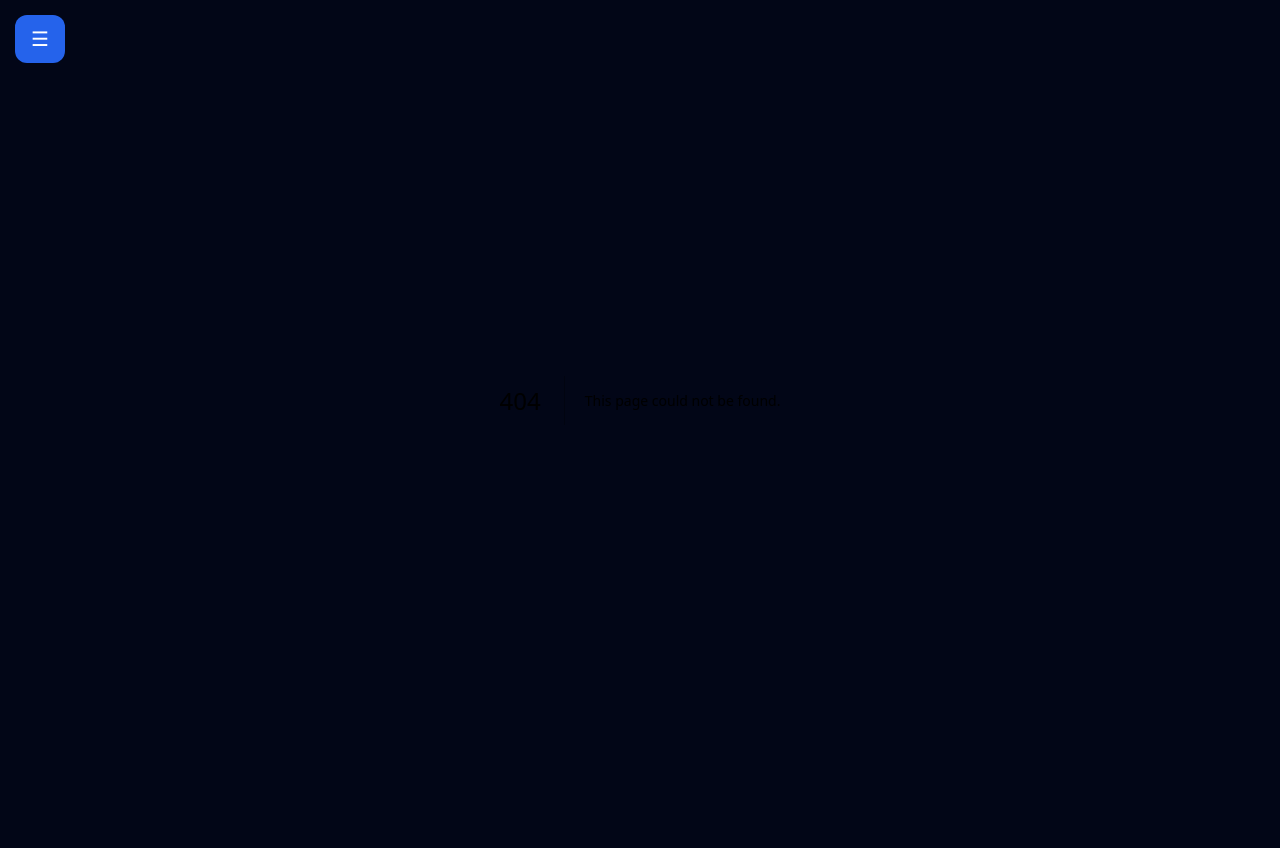
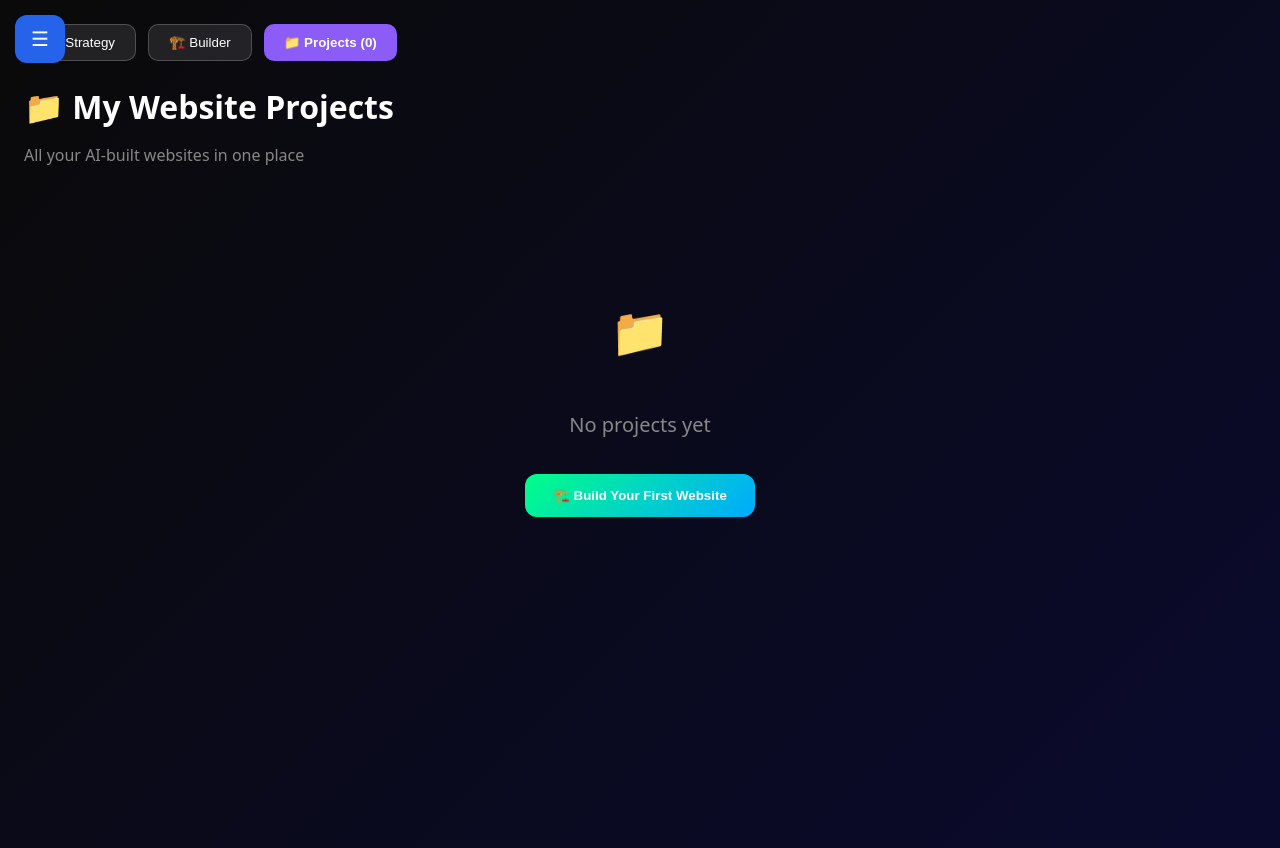
Before and after one commit to snapsparkofficial00-cloud/Ai, a Next.js app: page /website-empire/projects in a window 1280 px wide. Before the commit this address had no page. Before the commit the page ends 800 px from the top, so only its background shows below. Built offline with nearby package versions, Linux system fonts and the light colour scheme.

Commit message:
app/website-empire/projects/page.tsx

```diff
--- /dev/null
+++ b/app/website-empire/projects/page.tsx
@@ -0,0 +1,202 @@
+"use client";
+import { useState } from "react";
+import Link from "next/link";
+
+export default function ProjectsPage() {
+  const [projects, setProjects] = useState<any[]>([]);
+  const [previewProject, setPreviewProject] = useState<any>(null);
+
+  // Load projects on mount
+  useState(() => {
+    const saved = localStorage.getItem("website-projects");
+    if (saved) setProjects(JSON.parse(saved));
+  });
+
+  function deleteProject(id: number) {
+    const updated = projects.filter(p => p.id !== id);
+    setProjects(updated);
+    localStorage.setItem("website-projects", JSON.stringify(updated));
+  }
+
+  function downloadProject(project: any) {
+    let code = project.websiteCode;
+    Object.entries(project.pages || {}).forEach(([name, pageCode]: [string, any]) => {
+      if (name !== "index") code += `\n\n<!-- ${name.toUpperCase()} -->\n${pageCode}`;
+    });
+    const blob = new Blob([code], { type: "text/html" });
+    const url = URL.createObjectURL(blob);
+    const a = document.createElement("a");
+    a.href = url;
+    a.download = `${project.niche.replace(/\s+/g, "-")}-website.html`;
+    a.click();
+  }
+
+  return (
+    <main style={{
+      background: "linear-gradient(135deg, #0a0a0a, #0a0a2e)",
+      minHeight: "100vh", color: "white", padding: "24px", fontFamily: "system-ui",
+    }}>
+      <div style={{ maxWidth: "1400px", margin: "0 auto" }}>
+
+        {/* NAVIGATION */}
+        <div style={{ display: "flex", gap: "12px", marginBottom: "24px", flexWrap: "wrap" }}>
+          <Link href="/website-empire" style={{ textDecoration: "none" }}>
+            <button style={{
+              padding: "10px 20px", borderRadius: "10px",
+              background: "rgba(255,255,255,0.1)", border: "1px solid rgba(255,255,255,0.2)",
+              color: "white", cursor: "pointer",
+            }}>🧠 Strategy</button>
+          </Link>
+          <Link href="/website-empire/builder" style={{ textDecoration: "none" }}>
+            <button style={{
+              padding: "10px 20px", borderRadius: "10px",
+              background: "rgba(255,255,255,0.1)", border: "1px solid rgba(255,255,255,0.2)",
+              color: "white", cursor: "pointer",
+            }}>🏗️ Builder</button>
+          </Link>
+          <button style={{
+            padding: "10px 20px", borderRadius: "10px",
+            background: "#8b5cf6", border: "none",
+            color: "white", fontWeight: "bold",
+          }}>📁 Projects ({projects.length})</button>
+        </div>
+
+        <h1 style={{ fontSize: "32px", marginBottom: "8px" }}>📁 My Website Projects</h1>
+        <p style={{ color: "#888", marginBottom: "24px" }}>All your AI-built websites in one place</p>
+
+        {/* PREVIEW MODAL */}
+        {previewProject && (
+          <div style={{
+            position: "fixed", inset: 0, background: "rgba(0,0,0,0.9)",
+            zIndex: 9999, display: "flex", flexDirection: "column",
+          }}>
+            <div style={{ padding: "16px", display: "flex", gap: "12px", background: "#111" }}>
+              <button onClick={() => setPreviewProject(null)}
+                style={{ padding: "8px 16px", borderRadius: "8px", background: "#ef4444", border: "none", color: "white", cursor: "pointer" }}>
+                ✕ Close
+              </button>
+              <span style={{ color: "#00ff88", padding: "8px" }}>Preview: {previewProject.niche}</span>
+            </div>
+            <iframe srcDoc={previewProject.websiteCode} style={{ flex: 1, border: "none", background: "white" }} />
+          </div>
+        )}
+
+        {/* PROJECTS GRID */}
+        {projects.length === 0 ? (
+          <div style={{ textAlign: "center", padding: "60px", color: "#888" }}>
+            <p style={{ fontSize: "48px" }}>📁</p>
+            <p style={{ fontSize: "20px" }}>No projects yet</p>
+            <Link href="/website-empire/builder">
+              <button style={{
+                marginTop: "16px", padding: "14px 28px", borderRadius: "12px",
+                background: "linear-gradient(135deg, #00ff88, #00aaff)",
+                border: "none", color: "white", fontWeight: "bold", cursor: "pointer",
+              }}>
+                🏗️ Build Your First Website
+              </button>
+            </Link>
+          </div>
+        ) : (
+          <div style={{
+            display: "grid",
+            gridTemplateColumns: "repeat(auto-fill, minmax(350px, 1fr))",
+            gap: "20px",
+          }}>
+            {projects.map((project) => (
+              <div key={project.id} style={{
+                background: "rgba(255,255,255,0.05)",
+                borderRadius: "16px", padding: "20px",
+                border: "1px solid rgba(255,255,255,0.1)",
+              }}>
+                {/* PREVIEW THUMBNAIL */}
+                <div style={{
+                  height: "200px", background: "rgba(0,0,0,0.3)",
+                  borderRadius: "12px", overflow: "hidden", marginBottom: "16px",
+                  border: "1px solid rgba(255,255,255,0.1)",
+                }}>
+                  <iframe
+                    srcDoc={project.websiteCode}
+                    style={{
+                      width: "200%", height: "200%",
+                      transform: "scale(0.5)", transformOrigin: "top left",
+                      border: "none", pointerEvents: "none",
+                    }}
+                  />
+                </div>
+
+                {/* PROJECT INFO */}
+                <h3 style={{ fontSize: "18px", marginBottom: "8px", color: "#00ff88" }}>
+                  🌐 {project.niche}
+                </h3>
+                <div style={{ display: "flex", gap: "8px", flexWrap: "wrap", marginBottom: "12px" }}>
+                  <span style={{
+                    background: "rgba(0,255,136,0.2)", padding: "4px 10px",
+                    borderRadius: "6px", fontSize: "11px", color: "#00ff88",
+                  }}>
+                    📄 {Object.keys(project.pages || {}).length || 1} Pages
+                  </span>
+                  <span style={{
+                    background: "rgba(0,170,255,0.2)", padding: "4px 10px",
+                    borderRadius: "6px", fontSize: "11px", color: "#00aaff",
+                  }}>
+                    📱 Responsive
+                  </span>
+                  <span style={{
+                    background: "rgba(139,92,246,0.2)", padding: "4px 10px",
+                    borderRadius: "6px", fontSize: "11px", color: "#8b5cf6",
+                  }}>
+                    ⚡ {new Date(project.createdAt).toLocaleDateString()}
+                  </span>
+                </div>
+
+                {/* ACTION BUTTONS */}
+                <div style={{ display: "flex", gap: "8px", flexWrap: "wrap" }}>
+                  <button onClick={() => setPreviewProject(project)}
+                    style={{
+                      padding: "8px 16px", borderRadius: "8px",
+                      background: "#00ff88", border: "none",
+                      color: "#000", fontWeight: "bold", cursor: "pointer", fontSize: "13px",
+                    }}>
+                    👁️ Preview
+                  </button>
+                  <button onClick={() => downloadProject(project)}
+                    style={{
+                      padding: "8px 16px", borderRadius: "8px",
+                      background: "#f59e0b", border: "none",
+                      color: "#000", fontWeight: "bold", cursor: "pointer", fontSize: "13px",
+                    }}>
+                    📥 Download
+                  </button>
+                  <button onClick={() => deleteProject(project.id)}
+                    style={{
+                      padding: "8px 16px", borderRadius: "8px",
+                      background: "rgba(239,68,68,0.2)", border: "1px solid #ef4444",
+                      color: "#ef4444", cursor: "pointer", fontSize: "13px",
+                    }}>
+                    🗑️ Delete
+                  </button>
+                </div>
+              </div>
+            ))}
+          </div>
+        )}
+
+        {/* BUILD MORE BUTTON */}
+        {projects.length > 0 && (
+          <div style={{ textAlign: "center", marginTop: "32px" }}>
+            <Link href="/website-empire/builder">
+              <button style={{
+                padding: "16px 32px", borderRadius: "12px",
+                background: "linear-gradient(135deg, #00ff88, #00aaff)",
+                border: "none", color: "white", fontWeight: "bold",
+                cursor: "pointer", fontSize: "16px",
+              }}>
+                🏗️ Build Another Website
+              </button>
+            </Link>
+          </div>
+        )}
+      </div>
+    </main>
+  );
+}
```
